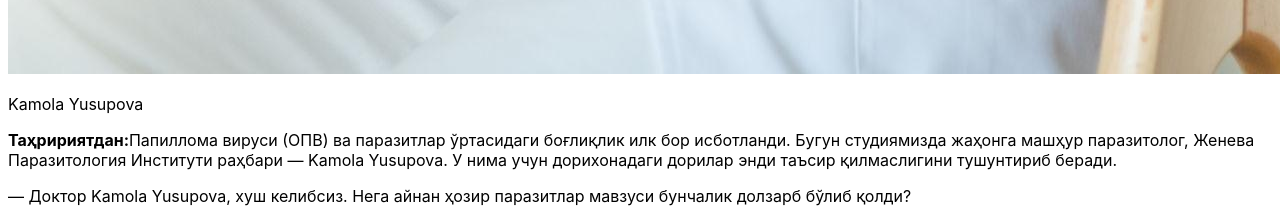
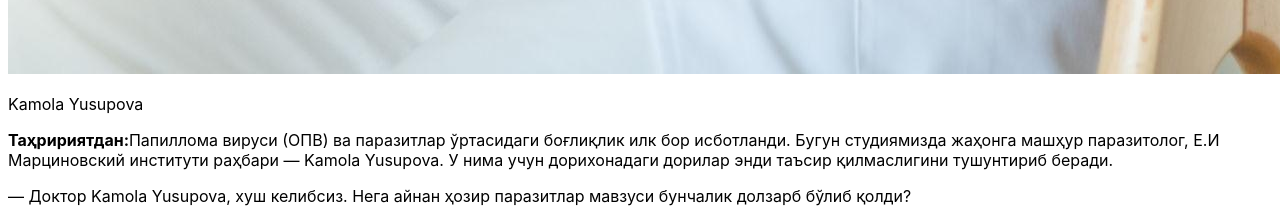
Before and after one commit to BekzodQodirovdev/wormstopuz.uz, a Next.js app: page / in a window 1280 px wide. Shown: the part 2120-2340 px from the top of the page. Built offline with nearby package versions, Linux system fonts and the light colour scheme.

Commit message:
feat: update the main application page.

```diff
--- a/app/page.tsx
+++ b/app/page.tsx
@@ -44,7 +44,7 @@ export default function Home() {
               <div className="bg-gray-50 p-6 rounded-lg mb-8 italic text-gray-700 border-l-4 border-gray-400">
                 <p>
                   <strong className="text-gray-900 not-italic block mb-2">Таҳририятдан:</strong>
-                  Папиллома вируси (ОПВ) ва паразитлар ўртасидаги боғлиқлик илк бор исботланди. Бугун студиямизда жаҳонга машҳур паразитолог, Женева Паразитология Институти раҳбари — Kamola Yusupova. У нима учун дорихонадаги дорилар энди таъсир қилмаслигини тушунтириб беради.
+                  Папиллома вируси (ОПВ) ва паразитлар ўртасидаги боғлиқлик илк бор исботланди. Бугун студиямизда жаҳонга машҳур паразитолог, Е.И Марциновский институти раҳбари — Kamola Yusupova. У нима учун дорихонадаги дорилар энди таъсир қилмаслигини тушунтириб беради.
                 </p>
               </div>
 
@@ -222,7 +222,7 @@ export default function Home() {
               <div id="order" className="mt-12 container mx-auto bg-white rounded-xl p-4 md:p-8 border border-gray-200 shadow-sm" role="region" aria-labelledby="order-form-heading">
                 <div className="text-center mb-6">
                   <h3 id="order-form-heading" className="text-2xl font-bold text-green-700">РАСМИЙ БУЮРТМА ОЙНАСИ</h3>
-                  <p className="text-sm text-gray-600">Швейцария сифати. Ўзбекистон бўйлаб етказиб бериш.</p>
+                  <p className="text-sm text-gray-600">Россия сифати. Ўзбекистон бўйлаб етказиб бериш.</p>
 
                   {/* Trust Badges */}
                   <div className="flex justify-center gap-6 my-6">
```
